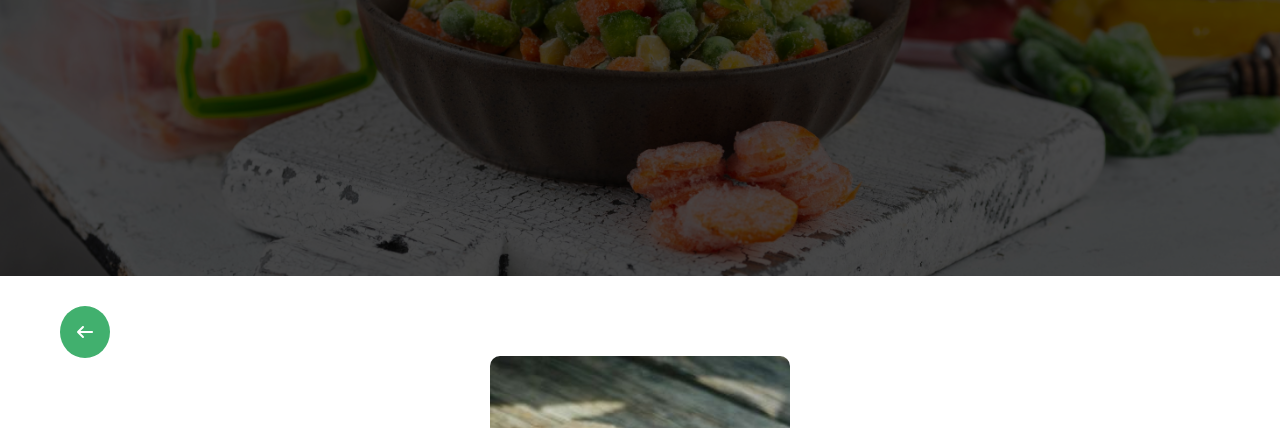
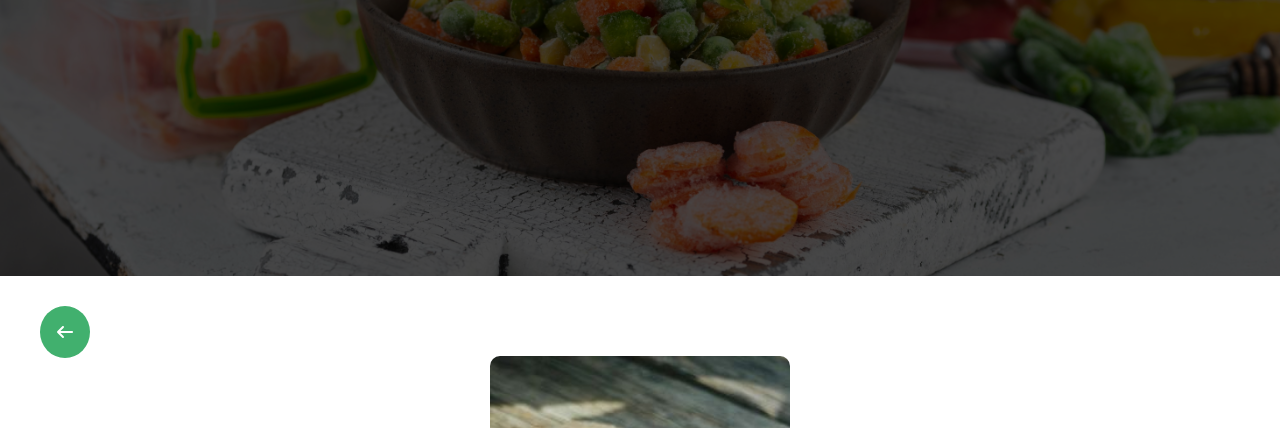
Before and after one commit to moamensabbah207/ALGHAZAL, a plain HTML site: page recipes.html in a window 1280 px wide. Both pictures are taken after a click on the element "Mulukhiya Recipes". Shown: the part 364-792 px from the top of the page. Drawn offline with nearby package versions, Linux system fonts and the light colour scheme.

Commit message:
edit file recipes

```diff
--- a/css/recipes.css
+++ b/css/recipes.css
@@ -159,6 +159,11 @@ main {
         margin-right: 1%;
     }
 }
+@media (min-width: 572px){
+    .recipes-items .back-to {
+        left: 40px;
+    }
+}
 @media (min-width: 992px){
     .recipes-icons .re-icon {
         flex-basis: 32%;
```
